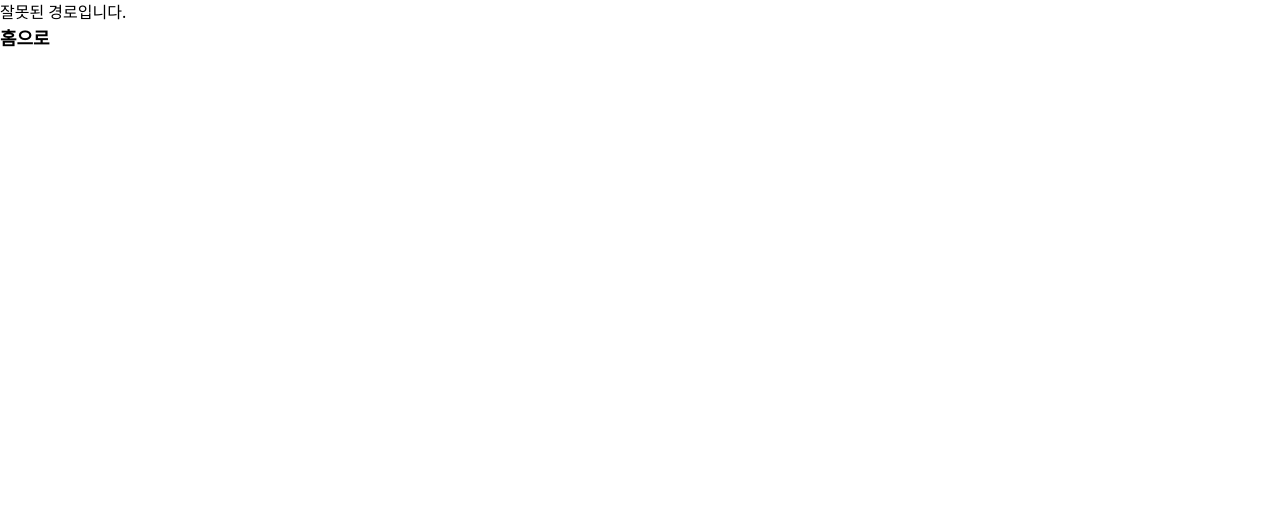
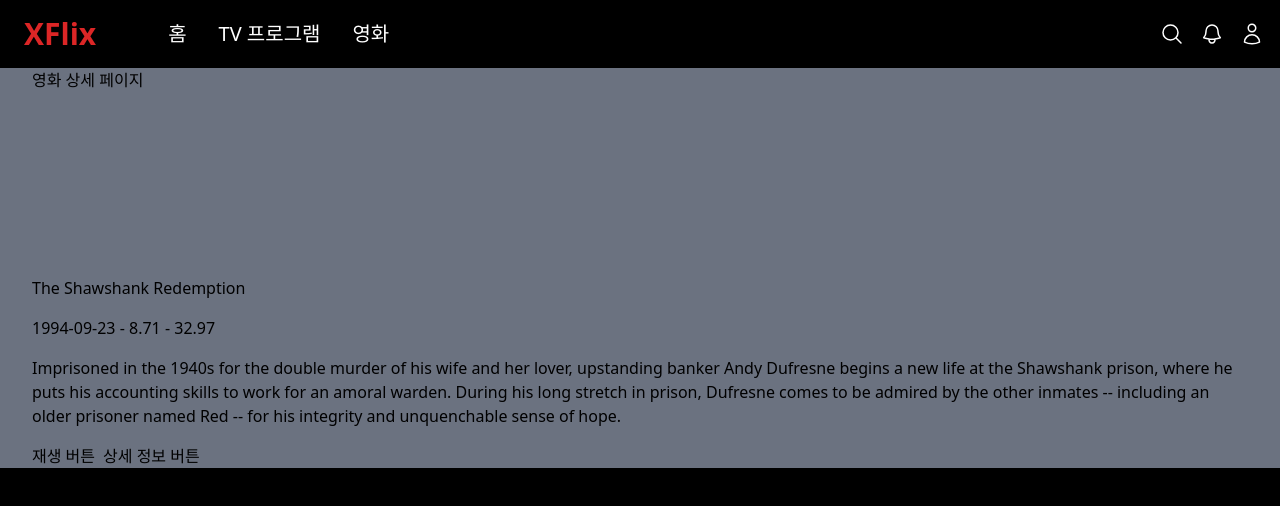
Before and after one commit to software92/Xflix--sw, a React (Vite) app: page /movies/1 in a window 1280 px wide. Before the commit this address had no page. Shown: the top 506 px of the page. Built offline with nearby package versions, Linux system fonts and the light colour scheme.

Commit message:
chore: save

```diff
--- /dev/null
+++ b/src/components/ModalDetail.tsx
@@ -0,0 +1,7 @@
+// modal: document.body (or body>dialog tag ?)
+// createPortal()
+function ModalDetail() {
+  return <div>ModalDetail</div>
+}
+
+export default ModalDetail
--- a/src/components/MoviesList.tsx
+++ b/src/components/MoviesList.tsx
@@ -4,15 +4,24 @@ interface IMoviesList {
   title: string
 }
 
+// TODO: 슬라이더 형태로 변경
 function MoviesList({ title }: IMoviesList) {
   return (
-    <div className='py-6 px-4 flex flex-col gap-4 bg-pink-50 m-4 text-white'>
+    <div
+      className='flex flex-col gap-4 bg-blue-900 m-4 text-red-900
+      overflow-x-auto scroll-smooth scrollbar-hide
+      '
+    >
       <h2 className='text-2xl font-bold'>{title}</h2>
       {/* contents list */}
       {/* grid-cols-[value]: value 부분에서 공백이 있으면 스타일 적용이 되지 않는다 */}
-      <ul className='grid grid-cols-[repeat(auto-fit,minmax(220px,auto))] gap-4'>
+      <ul className='flex overflow-x-auto gap-4'>
         {/* <ul className='grid grid-cols-2 md:grid-cols-3 lg:grid-cols-4 xl:grid-cols-5 gap-4 px-6'> */}
         {/* contents row */}
+        <MoviesRow />
+        <MoviesRow />
+        <MoviesRow />
+        <MoviesRow />
         <MoviesRow />
         <MoviesRow />
         <MoviesRow />
--- a/src/components/MoviesRow.tsx
+++ b/src/components/MoviesRow.tsx
@@ -10,7 +10,7 @@ function MoviesRow() {
   }
 
   return (
-    <li className='bg-blue-400 h-[200px] rounded p-2 hover:scale-[1.02] group '>
+    <li className='bg-blue-400 h-[200px] w-[250px] md:w-[300px] rounded p-2 hover:scale-[1.02] group '>
       {/* cover */}
       <div
         className='h-full flex flex-col justify-end gap-2 cursor-pointer rounded p-4 bg-black/60 opacity-0 group-hover:opacity-100 duration-200'
--- a/src/pages/Search.tsx
+++ b/src/components/Search.tsx
@@ -1,3 +1,4 @@
+// to modaling
 function Search() {
   return (
     <>
--- a/src/pages/Detail.tsx
+++ b/src/pages/Detail.tsx
@@ -1,7 +1,112 @@
+// detail
+interface Genre {
+  id: number
+  name: string
+}
+interface SpokenLanguage {
+  english_name: string
+  iso_639_1: string
+  name: string
+}
+interface Movie {
+  adult: boolean
+  backdrop_path: string
+  genres: Genre[]
+  id: number
+  imdb_id: string
+  origin_country: string[]
+  original_language: string
+  original_title: string
+  overview: string
+  popularity: number
+  poster_path: string
+  release_date: string
+  runtime: number
+  status: string
+  title: string
+  video: boolean
+  vote_average: number
+  vote_count: number
+  spoken_languages: SpokenLanguage[]
+  tagline: string
+}
+
+// top rated movie data
+const tempMovie: Movie = {
+  adult: false,
+  backdrop_path: '/kXfqcdQKsToO0OUXHcrrNCHDBzO.jpg',
+  genres: [
+    {
+      id: 18,
+      name: 'Drama',
+    },
+    {
+      id: 80,
+      name: 'Crime',
+    },
+  ],
+  id: 278,
+  imdb_id: 'tt0111161',
+  origin_country: ['US'],
+  original_language: 'en',
+  original_title: 'The Shawshank Redemption',
+  overview:
+    'Imprisoned in the 1940s for the double murder of his wife and her lover, upstanding banker Andy Dufresne begins a new life at the Shawshank prison, where he puts his accounting skills to work for an amoral warden. During his long stretch in prison, Dufresne comes to be admired by the other inmates -- including an older prisoner named Red -- for his integrity and unquenchable sense of hope.',
+  popularity: 32.97,
+  poster_path: '/9cqNxx0GxF0bflZmeSMuL5tnGzr.jpg',
+  release_date: '1994-09-23',
+  runtime: 142,
+  spoken_languages: [
+    {
+      english_name: 'English',
+      iso_639_1: 'en',
+      name: 'English',
+    },
+  ],
+  status: 'Released',
+  tagline: 'Fear can hold you prisoner. Hope can set you free.',
+  title: 'The Shawshank Redemption',
+  video: false,
+  vote_average: 8.71,
+  vote_count: 28299,
+}
+
+const imageBaseURL = (size: string = 'original') =>
+  `https://image.tmdb.org/t/p/${size}`
+const backdropBaseURL = (size: string) => `https://image.tmdb.org/t/p/${size}/`
+
 function Detail() {
   return (
     <>
-      <h1>Detail</h1>
+      {/* <div className='bg-gray-500 w-full h-[80vh] flex flex-col justify-center gap-4 px-8 mt-[-64px]'> */}
+      <div className='bg-gray-500 w-full h-[50vh] flex flex-col justify-center gap-4 px-8 '>
+        <div
+          className={`bg-[url("${
+            imageBaseURL() + tempMovie.poster_path
+          }")] bg-cover bg-center bg-no-repeat h-[200px]`}
+        >
+          <h1>영화 상세 페이지</h1>
+        </div>
+        <h1>{tempMovie.original_title}</h1>
+        <p>
+          {tempMovie.release_date} - {tempMovie.vote_average} -{' '}
+          {tempMovie.popularity}
+        </p>
+        <p>{tempMovie.overview}</p>
+
+        <div className='flex gap-2'>
+          <button>재생 버튼</button>
+          <button>상세 정보 버튼</button>
+        </div>
+      </div>
+      {/* <div>
+        <h2>유사 컨텐츠</h2>
+        <div className='flex gap-4'>
+          <div>1</div>
+          <div>2</div>
+          <div>3</div>
+        </div>
+      </div> */}
     </>
   )
 }
--- a/src/pages/Home.tsx
+++ b/src/pages/Home.tsx
@@ -7,8 +7,9 @@ function Home() {
       <FeaturedMovie />
       <article>
         <MoviesList title='인기 콘텐츠' />
-        <MoviesList title='지금 뜨는 콘텐츠' />
-        <MoviesList title='다시보기 추천' />
+        <MoviesList title='인기 콘텐츠' />
+        {/* <MoviesList title='지금 뜨는 콘텐츠' />
+        <MoviesList title='다시보기 추천' /> */}
       </article>
     </section>
   )
--- a/src/pages/Movies.tsx
+++ b/src/pages/Movies.tsx
@@ -1,8 +1,17 @@
+import MoviesList from '../components/MoviesList'
+
 function Movies() {
   return (
-    <>
-      <h1>Movies</h1>
-    </>
+    <section className='bg-red-200 w-full gap-4 px-8'>
+      <div className='flex flex-col justify-center'>
+        <h1 className='text-white text-5xl font-extrabold'>영화 목록</h1>
+      </div>
+      {/* <section>
+        <MoviesList title='인기 콘텐츠' />
+        <MoviesList title='지금 뜨는 콘텐츠' />
+        <MoviesList title='다시보기 추천' />
+      </section> */}
+    </section>
   )
 }
 
--- a/src/pages/TVs.tsx
+++ b/src/pages/TVs.tsx
@@ -1,7 +1,16 @@
+import MoviesList from '../components/MoviesList'
+
 function TVs() {
   return (
     <>
-      <h1>TVs</h1>
+      <div className='bg-black w-full h-[10vh] flex flex-col justify-center gap-4 px-8'>
+        <h1 className='text-white text-5xl font-extrabold'>TV 프로그램 목록</h1>
+      </div>
+      {/* <section>
+        <MoviesList title='인기 콘텐츠' />
+        <MoviesList title='지금 뜨는 콘텐츠' />
+        <MoviesList title='다시보기 추천' />
+      </section> */}
     </>
   )
 }
--- a/src/router.tsx
+++ b/src/router.tsx
@@ -2,10 +2,11 @@ import { createBrowserRouter } from 'react-router'
 import App from './App'
 import Movies from './pages/Movies'
 import TVs from './pages/TVs'
-import Search from './pages/Search'
+// import Search from './components/Search'
 // import Detail from './pages/Detail'
 import Home from './pages/Home'
 import ErrorBoundary from './components/ErrorBoundary'
+import Detail from './pages/Detail'
 
 export const router = createBrowserRouter([
   {
@@ -14,9 +15,21 @@ export const router = createBrowserRouter([
     errorElement: <ErrorBoundary />,
     children: [
       { index: true, element: <Home /> },
-      { path: 'movies', element: <Movies /> },
-      { path: 'tvs', element: <TVs /> },
-      { path: 'search', element: <Search /> },
+      {
+        path: 'movies',
+        children: [
+          { index: true, element: <Movies /> },
+          { path: ':id', element: <Detail /> },
+        ],
+      },
+      {
+        path: 'tvs',
+        children: [
+          { index: true, element: <TVs /> },
+          { path: ':id', element: <Detail /> },
+        ],
+      },
+      // { path: 'search', element: <Search /> },
       // { path: ':id', element: <Detail /> },
     ],
   },
--- a/tailwind.config.js
+++ b/tailwind.config.js
@@ -1,4 +1,5 @@
 /** @type {import('tailwindcss').Config} */
+
 export default {
   content: ['./index.html', './src/**/*.{js,ts,jsx,tsx}'],
   theme: {
```
Also changed, not shown: src/index.css (+9 -0 lines), 1 other file (tests, documents, lock files or other folders).
